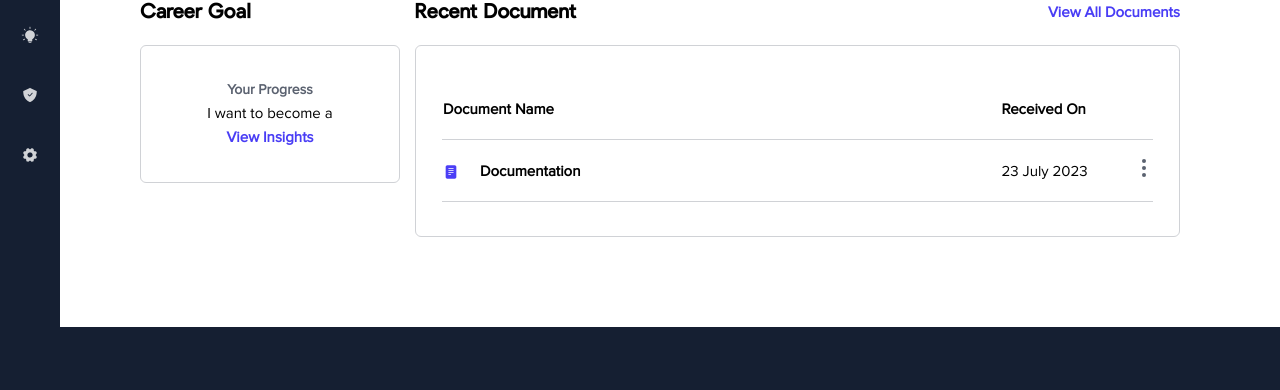
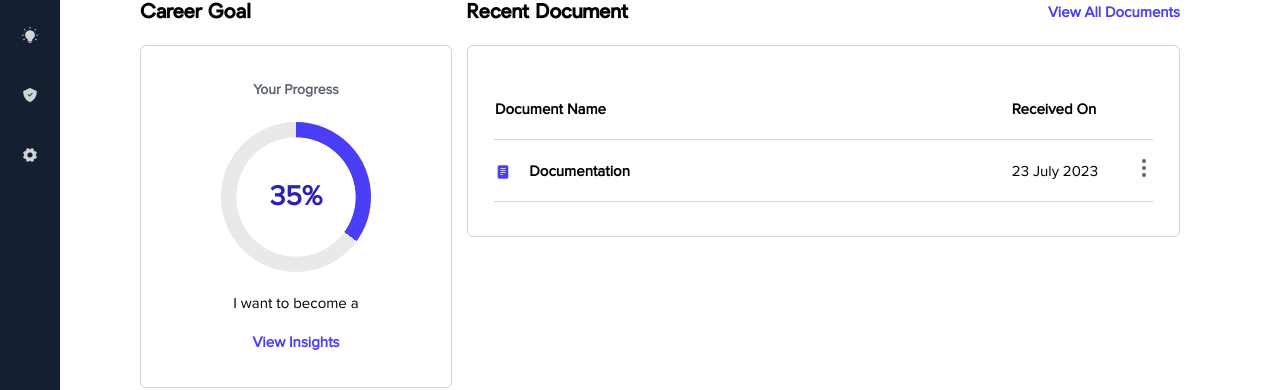
Before and after one commit to rachellesg/accredify-test, a Vue app: page / in a window 1280 px wide. Shown: the part 205-595 px from the top of the page. Built offline with nearby package versions, Linux system fonts and the light colour scheme; no server answers.

Commit message:
feat: add progress bar

```diff
--- a/src/components/CareerGoal.vue
+++ b/src/components/CareerGoal.vue
@@ -36,8 +36,16 @@ onMounted(fetchCareerGoal)
     </div>
     <div class="container">
       <h6>Your Progress</h6>
+      <div class="progress-bar">
+        <progress
+          :value="careerGoalData?.progress"
+          min="0"
+          max="100"
+          style="visibility: hidden; height: 0; width: 0"
+        />
+      </div>
       I want to become a
-      <h4>
+      <h4 class="title">
         {{ careerGoalData?.name }}
       </h4>
       <RouterLink to="/">View Insights</RouterLink>
@@ -47,7 +55,7 @@ onMounted(fetchCareerGoal)
 
 <style scoped>
 section {
-  width: 25%;
+  width: 30%;
   margin-right: 15px;
 }
 
@@ -62,4 +70,36 @@ section {
   justify-content: center;
   align-items: center;
 }
+
+.progress-bar {
+  display: flex;
+  justify-content: center;
+  align-items: center;
+  margin: 20px 0;
+  width: 150px;
+  height: 150px;
+  border-radius: 50%;
+  background: radial-gradient(closest-side, white 79%, transparent 80% 100%),
+    conic-gradient(var(--primary) 35%, #e8e9eb 0);
+}
+
+.progress-bar:before {
+  content: '35%';
+  font-weight: 700;
+  font-size: 28px;
+  line-height: 44px;
+  display: flex;
+  align-items: center;
+  color: #2b22b5;
+}
+
+@property --progress-value {
+  syntax: '<integer>';
+  initial-value: 0;
+  inherits: false;
+}
+
+.title {
+  margin: 0 0 15px;
+}
 </style>
```
